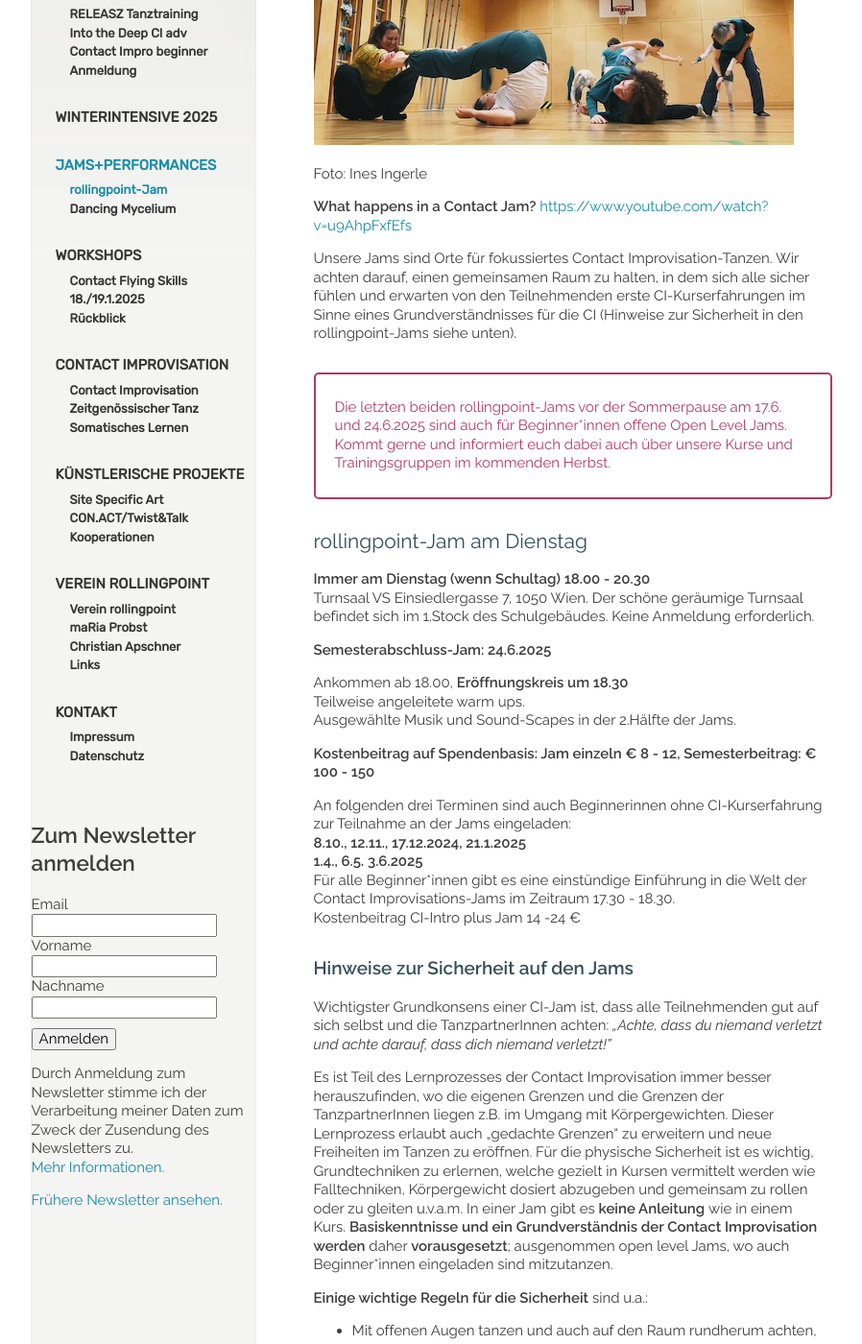
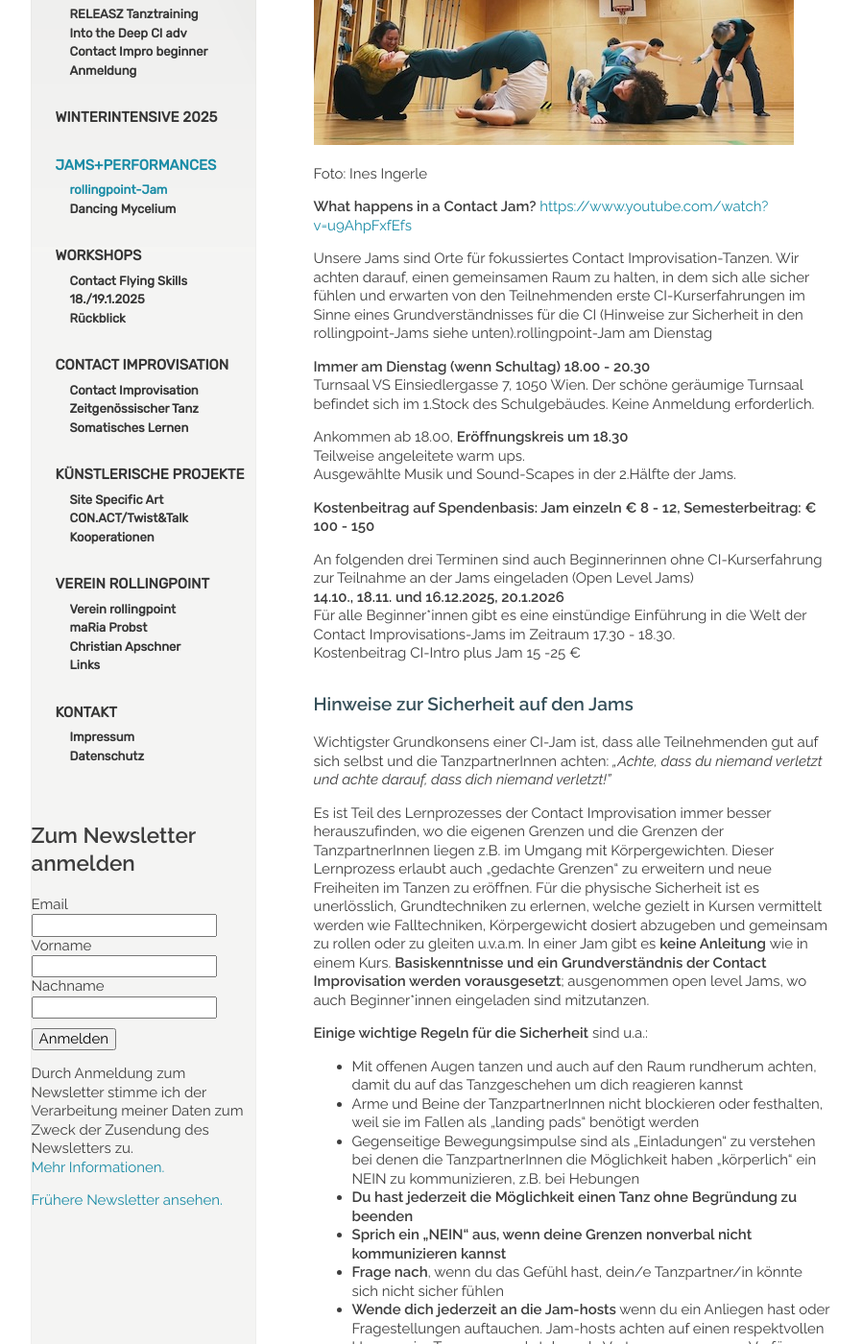
Before and after one commit to manulari/rollingpointat, a Jekyll site: the page built from _pages_de/jams.md, in a window 1280 px wide and 1400 px high, scrolled down 205 px. Shown: the whole window at 96% size, without its empty margins (152-1050 px from the left). Built offline with Jekyll 4.4.1, drawn with Linux system fonts in a browser that asks for light colours; comment, search, counter and statistics services are not loaded.

Commit message:
Update page (de) “jams”

```diff
--- a/_pages_de/jams.md
+++ b/_pages_de/jams.md
@@ -9,16 +9,10 @@ Foto: Ines Ingerle
 
 **What happens in a Contact Jam?** <https://www.youtube.com/watch?v=u9AhpFxfEfs>
 
-Unsere Jams sind Orte für fokussiertes Contact Improvisation-Tanzen. Wir achten darauf, einen gemeinsamen Raum zu halten, in dem sich alle sicher fühlen und erwarten von den Teilnehmenden erste CI-Kurserfahrungen im Sinne eines Grundverständnisses für die CI (Hinweise zur Sicherheit in den rollingpoint-Jams siehe unten).
-
-> Die letzten beiden rollingpoint-Jams vor der Sommerpause am 17.6. und 24.6.2025 sind auch für Beginner*innen offene Open Level Jams. Kommt gerne und informiert euch dabei auch über unsere Kurse und Trainingsgruppen im kommenden Herbst.
-
-## rollingpoint-Jam am Dienstag
+Unsere Jams sind Orte für fokussiertes Contact Improvisation-Tanzen. Wir achten darauf, einen gemeinsamen Raum zu halten, in dem sich alle sicher fühlen und erwarten von den Teilnehmenden erste CI-Kurserfahrungen im Sinne eines Grundverständnisses für die CI (Hinweise zur Sicherheit in den rollingpoint-Jams siehe unten).rollingpoint-Jam am Dienstag
 
 **Immer am Dienstag (wenn Schultag) 18.00 - 20.30** \
 Turnsaal VS Einsiedlergasse 7, 1050 Wien. Der schöne geräumige Turnsaal befindet sich im 1.Stock des Schulgebäudes. Keine Anmeldung erforderlich.
-
-**Semesterabschluss-Jam: 24.6.2025**
 
 Ankommen ab 18.00, **Eröffnungskreis um 18.30**\
 Teilweise angeleitete warm ups.\
@@ -26,11 +20,10 @@ Ausgewählte Musik und Sound-Scapes in der 2.Hälfte der Jams.
 
 **Kostenbeitrag auf Spendenbasis: Jam einzeln € 8 - 12, Semesterbeitrag: € 100 - 150**
 
-An folgenden drei Terminen sind auch Beginnerinnen ohne CI-Kurserfahrung zur Teilnahme an der Jams eingeladen:\
-**8.10., 12.11., 17.12.2024, 21.1.2025**\
-**1.4., 6.5. 3.6.2025** \
+An folgenden drei Terminen sind auch Beginnerinnen ohne CI-Kurserfahrung zur Teilnahme an der Jams eingeladen (Open Level Jams)\
+**14.10., 18.11. und 16.12.2025, 20.1.2026**\
 Für alle Beginner*innen gibt es eine einstündige Einführung in die Welt der Contact Improvisations-Jams im Zeitraum 17.30 - 18.30. \
-Kostenbeitrag CI-Intro plus Jam 14 -24 €
+Kostenbeitrag CI-Intro plus Jam 15 -25 €
 
 <div class="named-anchor" id="special"></div>
 
@@ -38,7 +31,7 @@ Kostenbeitrag CI-Intro plus Jam 14 -24 €
 
 Wichtigster Grundkonsens einer CI-Jam ist, dass alle Teilnehmenden gut auf sich selbst und die TanzpartnerInnen achten: *„Achte, dass du niemand verletzt und achte darauf, dass dich niemand verletzt!"*
 
-Es ist Teil des Lernprozesses der Contact Improvisation immer besser herauszufinden, wo die eigenen Grenzen und die Grenzen der TanzpartnerInnen liegen z.B. im Umgang mit Körpergewichten. Dieser Lernprozess erlaubt auch „gedachte Grenzen“ zu erweitern und neue Freiheiten im Tanzen zu eröffnen. Für die physische Sicherheit ist es wichtig, Grundtechniken zu erlernen, welche gezielt in Kursen vermittelt werden wie Falltechniken, Körpergewicht dosiert abzugeben und gemeinsam zu rollen oder zu gleiten u.v.a.m. In einer Jam gibt es **keine Anleitung** wie in einem Kurs. **Basiskenntnisse** **und ein** **Grundverständnis der Contact Improvisation werden** daher **vorausgesetzt**; ausgenommen open level Jams, wo auch Beginner*innen eingeladen sind mitzutanzen.
+Es ist Teil des Lernprozesses der Contact Improvisation immer besser herauszufinden, wo die eigenen Grenzen und die Grenzen der TanzpartnerInnen liegen z.B. im Umgang mit Körpergewichten. Dieser Lernprozess erlaubt auch „gedachte Grenzen“ zu erweitern und neue Freiheiten im Tanzen zu eröffnen. Für die physische Sicherheit ist es unerlösslich, Grundtechniken zu erlernen, welche gezielt in Kursen vermittelt werden wie Falltechniken, Körpergewicht dosiert abzugeben und gemeinsam zu rollen oder zu gleiten u.v.a.m. In einer Jam gibt es **keine Anleitung** wie in einem Kurs. **Basiskenntnisse** **und ein** **Grundverständnis der Contact Improvisation werden** **vorausgesetzt**; ausgenommen open level Jams, wo auch Beginner*innen eingeladen sind mitzutanzen.
 
 **Einige wichtige Regeln für die Sicherheit** sind u.a.:
 
@@ -50,7 +43,7 @@ Es ist Teil des Lernprozesses der Contact Improvisation immer besser herauszufin
 * **Frage nach**, wenn du das Gefühl hast, dein/e Tanzpartner/in könnte sich nicht sicher fühlen
 * **Wende dich jederzeit an die Jam-hosts** wenn du ein Anliegen hast oder Fragestellungen auftauchen. Jam-hosts achten auf einen respektvollen Umgang im Tanzraum und stehen als Vertrauensperson zur Verfügung.
 
-Körperkontakt in der CI dient der sensomotorischen Wahrnehmung und der Gewichtsübertragung. **Körperkontakt oder Berührung mit dem Ziel sexueller Annäherung ist nicht Contact Improvisation.**
+Körperkontakt in der CI dient der sensomotorischen Wahrnehmung und der Gewichtsübertragung. **Körperkontakt oder Berührung mit dem Ziel sexueller Annäherung ist nicht Contact Improvisation.**
 
 Ein CI-Tanz ist ein gleichberechtigter körperlicher Dialog, in dem wir uns fortlaufend somatische Fragen stellen wie z.B.
 
```
